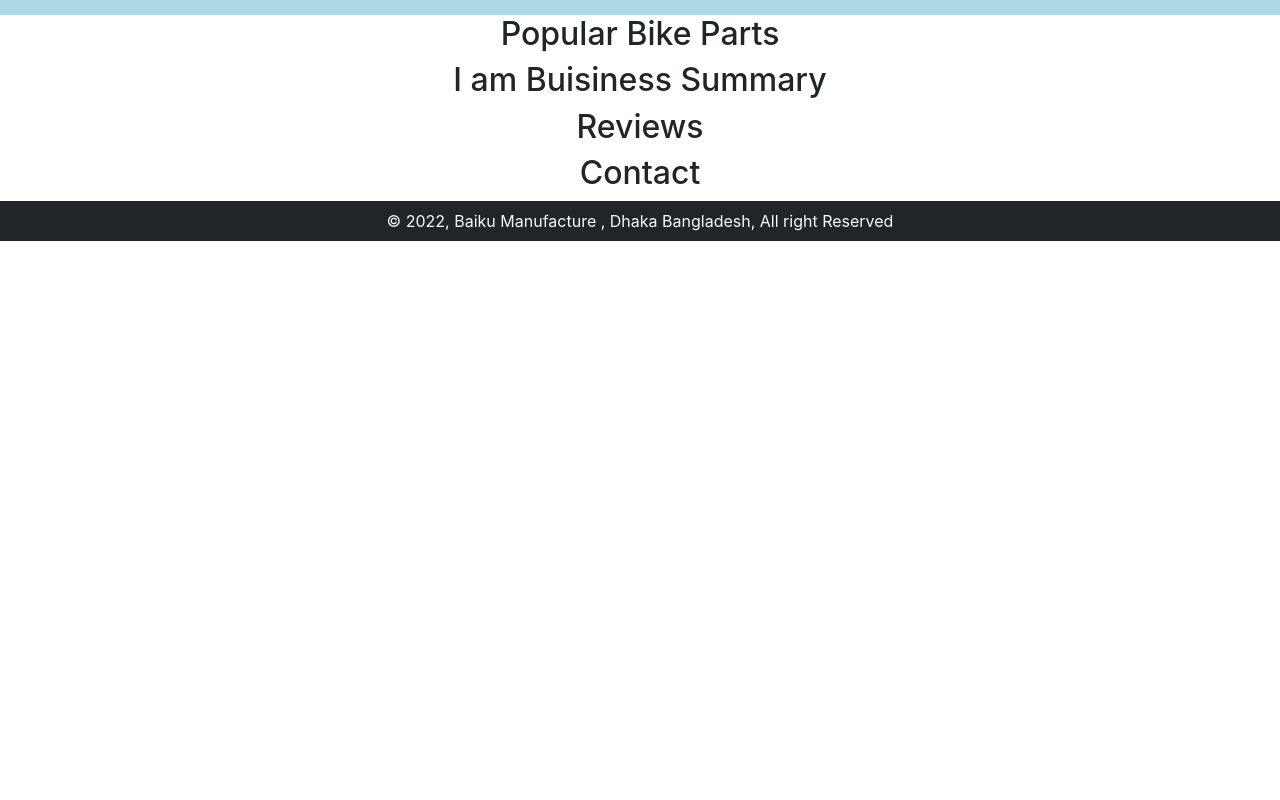
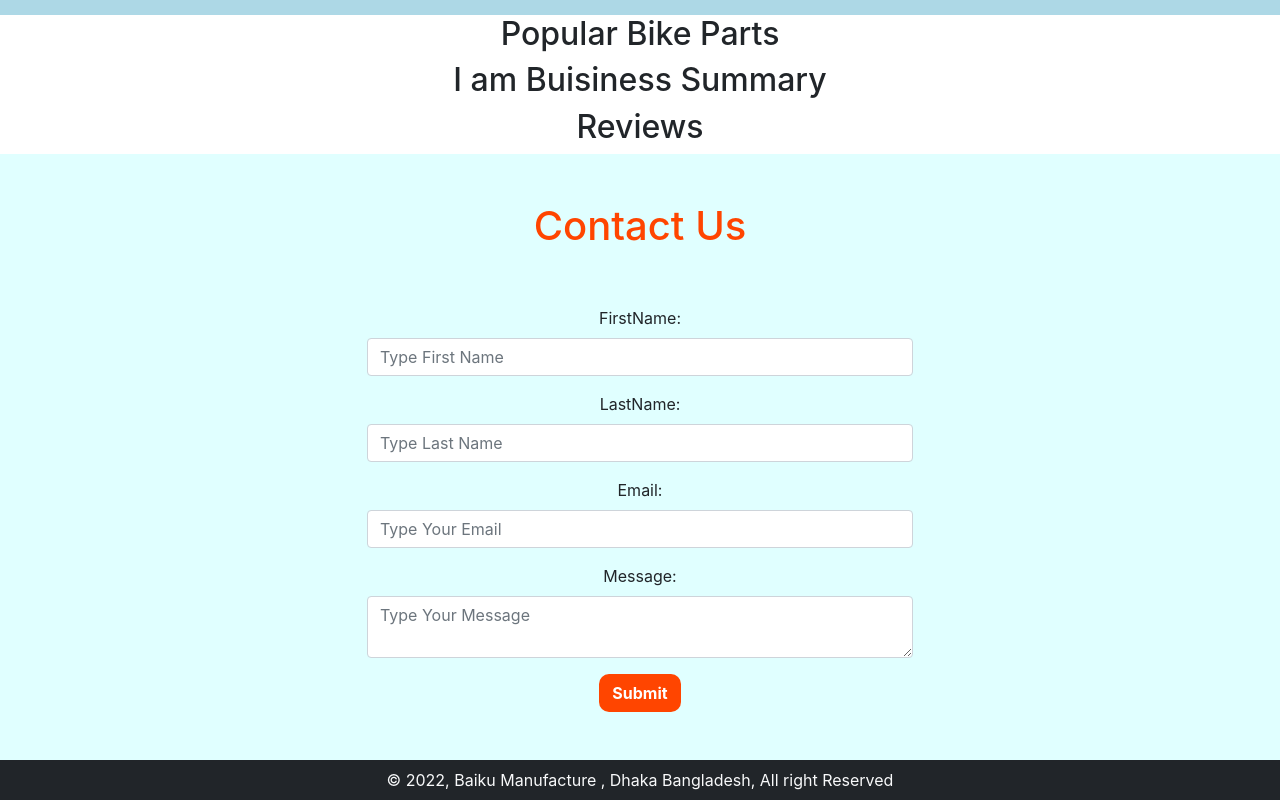
Before and after one commit to jicumollick/baiku-manufacture-client, a React (Create React App) app: page / in a window 1280 px wide. Shown: the part 581-1381 px from the top of the page. Before the commit the page ends 822 px from the top, so only its background shows below. Built offline with nearby package versions, Linux system fonts and the light colour scheme.

Commit message:
contact us section done

```diff
--- a/package.json
+++ b/package.json
@@ -8,6 +8,7 @@
     "@testing-library/user-event": "^13.5.0",
     "react": "^18.1.0",
     "react-dom": "^18.1.0",
+    "react-hook-form": "^7.31.2",
     "react-router-dom": "^6.3.0",
     "react-scripts": "5.0.1",
     "web-vitals": "^2.1.4"
--- a/src/App.css
+++ b/src/App.css
@@ -40,3 +40,15 @@
 .primary-color {
   color: orangered;
 }
+.myButton {
+  background-color: orangered;
+  color: #fff;
+  font-weight: bold;
+  border-radius: 10px;
+}
+.myButton:hover {
+  background-color: green;
+  color: #fff;
+  font-weight: bold;
+  border-radius: 10px;
+}
--- a/src/Pages/Home/Banner.js
+++ b/src/Pages/Home/Banner.js
@@ -12,7 +12,7 @@ const Banner = () => {
                 <span className="primary-color"> Baiku Manufacture</span>{" "}
               </h1>
               <p>
-                <small>Your trusted Bike House</small>
+                <small>Your Trusted Bike Manufacture Partner</small>
               </p>
             </div>
           </div>
--- a/src/Pages/Home/Contact.js
+++ b/src/Pages/Home/Contact.js
@@ -1,9 +1,71 @@
 import React from "react";
+import { useForm } from "react-hook-form";
+const Contact = () => {
+  const { register, handleSubmit } = useForm();
+  const onSubmit = (data, e) => {
+    e.target.reset();
+  };
+  return (
+    <div className="py-5" style={{ backgroundColor: "lightcyan" }}>
+      <h1 className="primary-color pb-5">Contact Us</h1>
+      <div class="container">
+        <div class="row">
+          <div class="col-12 col-md-6 offset-md-3">
+            <form onSubmit={handleSubmit(onSubmit)}>
+              <div className="mb-3">
+                <label htmlFor="firstName" class="form-label">
+                  FirstName:{" "}
+                </label>
+                <input
+                  type="text"
+                  className="form-control"
+                  id="firstName"
+                  placeholder="Type First Name"
+                  {...register("firstName", { required: true, maxLength: 20 })}
+                />
+              </div>
+              <div className="mb-3">
+                <label htmlFor="lastName" class="form-label">
+                  LastName:{" "}
+                </label>
+                <input
+                  type="text"
+                  className="form-control"
+                  id="lastName"
+                  placeholder="Type Last Name"
+                  {...register("lastName", { required: true, maxLength: 20 })}
+                />
+              </div>
+              <div className="mb-3">
+                <label htmlFor="email" class="form-label">
+                  Email:{" "}
+                </label>
+                <input
+                  type="email"
+                  className="form-control"
+                  id="email"
+                  placeholder="Type Your Email"
+                  {...register("email", { required: true })}
+                />
+              </div>
+              <div className="mb-3">
+                <label htmlFor="message" class="form-label">
+                  Message:{" "}
+                </label>
+                <textarea
+                  type="text"
+                  className="form-control"
+                  id="message"
+                  placeholder="Type Your Message"
+                  {...register("message", { required: true, maxLength: 20 })}
+                />
+              </div>
 
-const Contact = () => {
-  return (
-    <div>
-      <h2>Contact</h2>
+              <input type="submit" className="btn myButton" />
+            </form>
+          </div>
+        </div>
+      </div>
     </div>
   );
 };
```
Also changed, not shown: 1 other file (tests, documents, lock files or other folders).
